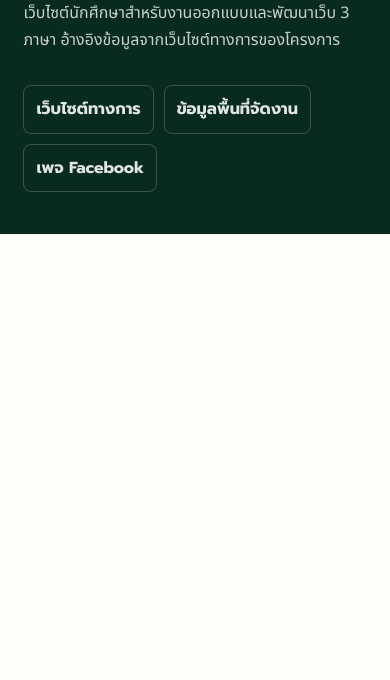
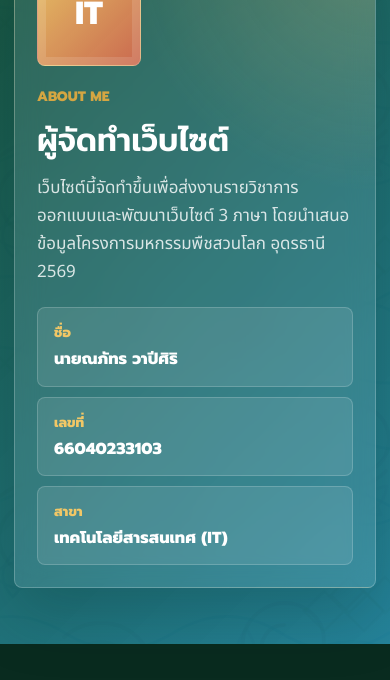
Before and after one commit to naphat103-utihe/naphat103-utihe.github.io, a plain HTML site: page index.html in a window 390 px wide. Shown: the part 7057-7737 px from the top of the page. Before the commit the page ends 7291 px from the top, so only its background shows below. Drawn offline with Linux system fonts and the light colour scheme.

Commit message:
Add files via upload

```diff
--- a/index.html
+++ b/index.html
@@ -30,6 +30,7 @@
         <a href="#highlights" data-i18n="navHighlights">ไฮไลต์</a>
         <a href="#site" data-i18n="navSite">พื้นที่จัดงาน</a>
         <a href="#visit" data-i18n="navVisit">วางแผนเข้าชม</a>
+        <a href="#about-me" data-i18n="navAboutMe">ผู้จัดทำ</a>
         <a href="#sources" data-i18n="navSources">แหล่งข้อมูล</a>
       </div>
 
@@ -257,6 +258,33 @@
         </article>
       </div>
     </section>
+
+    <section id="about-me" class="section student-section">
+      <div class="student-card">
+        <div class="student-mark" aria-hidden="true">
+          <span>IT</span>
+        </div>
+        <div class="student-copy">
+          <p class="eyebrow" data-i18n="studentEyebrow">About Me</p>
+          <h2 data-i18n="studentTitle">ผู้จัดทำเว็บไซต์</h2>
+          <p data-i18n="studentBody">เว็บไซต์นี้จัดทำขึ้นเพื่อส่งงานรายวิชาการออกแบบและพัฒนาเว็บไซต์ 3 ภาษา โดยนำเสนอข้อมูลโครงการมหกรรมพืชสวนโลก อุดรธานี 2569</p>
+        </div>
+        <dl class="student-details" aria-label="Student information">
+          <div>
+            <dt data-i18n="studentNameLabel">ชื่อ</dt>
+            <dd data-i18n="studentName">นายณภัทร วาปีศิริ</dd>
+          </div>
+          <div>
+            <dt data-i18n="studentIdLabel">เลขที่</dt>
+            <dd data-i18n="studentId">66040233103</dd>
+          </div>
+          <div>
+            <dt data-i18n="studentMajorLabel">สาขา</dt>
+            <dd data-i18n="studentMajor">เทคโนโลยีสารสนเทศ (IT)</dd>
+          </div>
+        </dl>
+      </div>
+    </section>
   </main>
 
   <footer id="sources" class="site-footer">
--- a/script.js
+++ b/script.js
@@ -5,6 +5,7 @@
     navHighlights: "ไฮไลต์",
     navSite: "พื้นที่จัดงาน",
     navVisit: "วางแผนเข้าชม",
+    navAboutMe: "ผู้จัดทำ",
     navSources: "แหล่งข้อมูล",
     heroEyebrow: "มหกรรมพืชสวนโลก อุดรธานี 2569",
     heroTitle: "Udon Thani International Horticultural Expo 2026",
@@ -93,6 +94,15 @@
     timeline3Label: "หลังเข้าชม",
     timeline3Title: "ต่อยอดการเรียนรู้",
     timeline3Body: "บันทึกประสบการณ์ ถ่ายภาพ และนำความรู้ด้านพืชสวน ความยั่งยืน และวัฒนธรรมไปแบ่งปันต่อ",
+    studentEyebrow: "About Me",
+    studentTitle: "ผู้จัดทำเว็บไซต์",
+    studentBody: "เว็บไซต์นี้จัดทำขึ้นเพื่อส่งงานรายวิชาการออกแบบและพัฒนาเว็บไซต์ 3 ภาษา โดยนำเสนอข้อมูลโครงการมหกรรมพืชสวนโลก อุดรธานี 2569",
+    studentNameLabel: "ชื่อ",
+    studentName: "นายณภัทร วาปีศิริ",
+    studentIdLabel: "เลขที่",
+    studentId: "66040233103",
+    studentMajorLabel: "สาขา",
+    studentMajor: "เทคโนโลยีสารสนเทศ (IT)",
     footerText: "เว็บไซต์นักศึกษาสำหรับงานออกแบบและพัฒนาเว็บ 3 ภาษา อ้างอิงข้อมูลจากเว็บไซต์ทางการของโครงการ",
     sourceOfficial: "เว็บไซต์ทางการ",
     sourceMap: "ข้อมูลพื้นที่จัดงาน",
@@ -104,6 +114,7 @@
     navHighlights: "Highlights",
     navSite: "Expo Site",
     navVisit: "Plan a Visit",
+    navAboutMe: "About Me",
     navSources: "Sources",
     heroEyebrow: "Udon Thani Horticultural Expo 2026",
     heroTitle: "Udon Thani International Horticultural Expo 2026",
@@ -192,6 +203,15 @@
     timeline3Label: "After the Visit",
     timeline3Title: "Continue Learning",
     timeline3Body: "Record your experience, take photos and share knowledge about horticulture, sustainability and culture.",
+    studentEyebrow: "About Me",
+    studentTitle: "Website Creator",
+    studentBody: "This website was created for a three-language web design and development assignment, presenting information about Udon Thani International Horticultural Expo 2026.",
+    studentNameLabel: "Name",
+    studentName: "Mr. Naphat Wapisiri",
+    studentIdLabel: "Student ID",
+    studentId: "66040233103",
+    studentMajorLabel: "Major",
+    studentMajor: "Information Technology (IT)",
     footerText: "A student website for a three-language web design and development assignment, based on information from the official project website.",
     sourceOfficial: "Official Website",
     sourceMap: "Expo Site Details",
@@ -203,6 +223,7 @@
     navHighlights: "亮点",
     navSite: "会场区域",
     navVisit: "参观计划",
+    navAboutMe: "制作者",
     navSources: "资料来源",
     heroEyebrow: "乌隆他尼国际园艺博览会 2026",
     heroTitle: "乌隆他尼国际园艺博览会 2026",
@@ -291,6 +312,15 @@
     timeline3Label: "参观之后",
     timeline3Title: "延伸学习",
     timeline3Body: "记录体验、拍照，并分享园艺、可持续发展和文化知识。",
+    studentEyebrow: "About Me",
+    studentTitle: "网站制作者",
+    studentBody: "本网站为三语网页设计与开发课程作业而制作，内容介绍乌隆他尼国际园艺博览会 2026。",
+    studentNameLabel: "姓名",
+    studentName: "Naphat Wapisiri 先生",
+    studentIdLabel: "学号",
+    studentId: "66040233103",
+    studentMajorLabel: "专业",
+    studentMajor: "信息技术 (IT)",
     footerText: "本网站为三语网页设计与开发课程作业，资料参考自项目官方网站。",
     sourceOfficial: "官方网站",
     sourceMap: "会场资料",
--- a/style.css
+++ b/style.css
@@ -918,6 +918,100 @@
   font-weight: 900;
 }
 
+.student-section {
+  max-width: none;
+  padding-top: 76px;
+  padding-bottom: 76px;
+  background:
+    linear-gradient(135deg, rgba(13, 74, 52, 0.96), rgba(13, 118, 145, 0.9)),
+    var(--udon-pattern);
+  background-size: auto, 520px 340px;
+}
+
+.student-card {
+  display: grid;
+  grid-template-columns: auto minmax(280px, 1fr) minmax(280px, 0.82fr);
+  gap: clamp(20px, 4vw, 42px);
+  align-items: center;
+  max-width: 1120px;
+  margin: 0 auto;
+  padding: clamp(24px, 4vw, 38px);
+  border: 1px solid rgba(255, 255, 255, 0.22);
+  border-radius: 8px;
+  color: #fff;
+  background:
+    radial-gradient(circle at top right, rgba(242, 199, 102, 0.22), transparent 34%),
+    rgba(255, 255, 255, 0.1);
+  box-shadow: 0 28px 62px rgba(5, 34, 25, 0.22);
+  backdrop-filter: blur(14px);
+}
+
+.student-mark {
+  display: grid;
+  place-items: center;
+  width: clamp(92px, 12vw, 126px);
+  aspect-ratio: 1;
+  border: 1px solid rgba(255, 255, 255, 0.28);
+  border-radius: 8px;
+  background:
+    linear-gradient(135deg, rgba(242, 199, 102, 0.94), rgba(216, 105, 78, 0.92));
+  box-shadow: inset 0 0 0 8px rgba(255, 255, 255, 0.12);
+}
+
+.student-mark span {
+  font-family: var(--font-ui);
+  font-size: clamp(2rem, 4vw, 3.2rem);
+  font-weight: 900;
+  letter-spacing: 0;
+}
+
+.student-copy h2 {
+  margin: 0;
+  font-family: var(--font-heading);
+  font-size: clamp(2rem, 4vw, 3.2rem);
+  font-weight: 600;
+  line-height: 1.2;
+}
+
+.student-copy p:last-child {
+  max-width: 620px;
+  margin: 16px 0 0;
+  color: rgba(255, 255, 255, 0.82);
+  font-size: 1.06rem;
+}
+
+.student-details {
+  display: grid;
+  gap: 10px;
+  margin: 0;
+}
+
+.student-details div {
+  display: grid;
+  grid-template-columns: 88px 1fr;
+  gap: 14px;
+  align-items: center;
+  padding: 14px 16px;
+  border: 1px solid rgba(255, 255, 255, 0.18);
+  border-radius: 8px;
+  background: rgba(255, 255, 255, 0.1);
+}
+
+.student-details dt {
+  color: var(--sun);
+  font-family: var(--font-ui);
+  font-size: 0.84rem;
+  font-weight: 900;
+}
+
+.student-details dd {
+  margin: 0;
+  color: #fff;
+  font-family: var(--font-ui);
+  font-weight: 800;
+  line-height: 1.45;
+}
+
 .site-footer {
   display: grid;
   grid-template-columns: minmax(280px, 1fr) auto;
@@ -1022,8 +1116,13 @@
 
   .about-grid,
   .site-layout,
-  .visit-banner {
+  .visit-banner,
+  .student-card {
     grid-template-columns: 1fr;
+  }
+
+  .student-mark {
+    width: 104px;
   }
 }
 
@@ -1136,6 +1235,19 @@
     padding: 0 18px 18px;
   }
 
+  .student-section {
+    padding: 56px 14px;
+  }
+
+  .student-card {
+    padding: 22px;
+  }
+
+  .student-details div {
+    grid-template-columns: 1fr;
+    gap: 4px;
+  }
+
   .site-footer {
     grid-template-columns: 1fr;
   }
```
